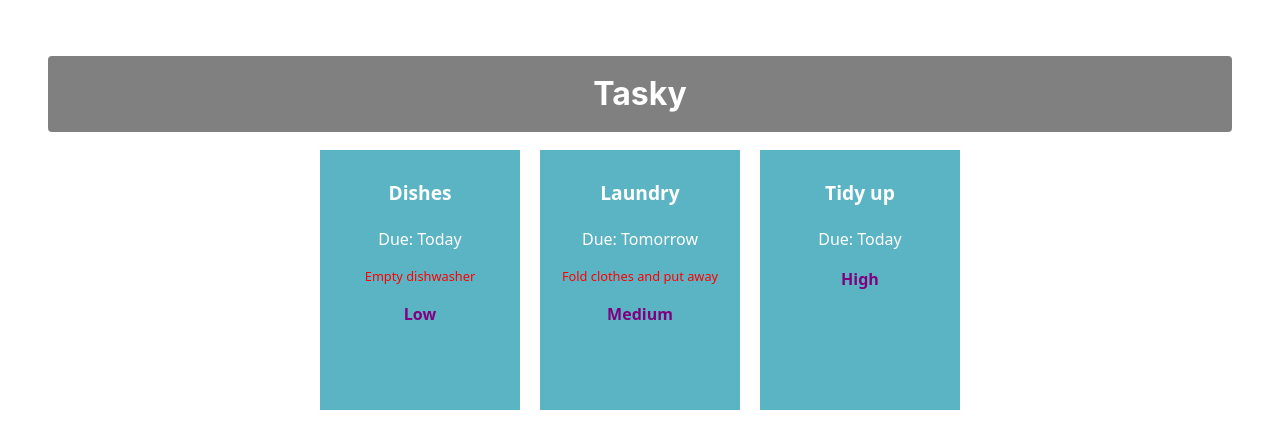
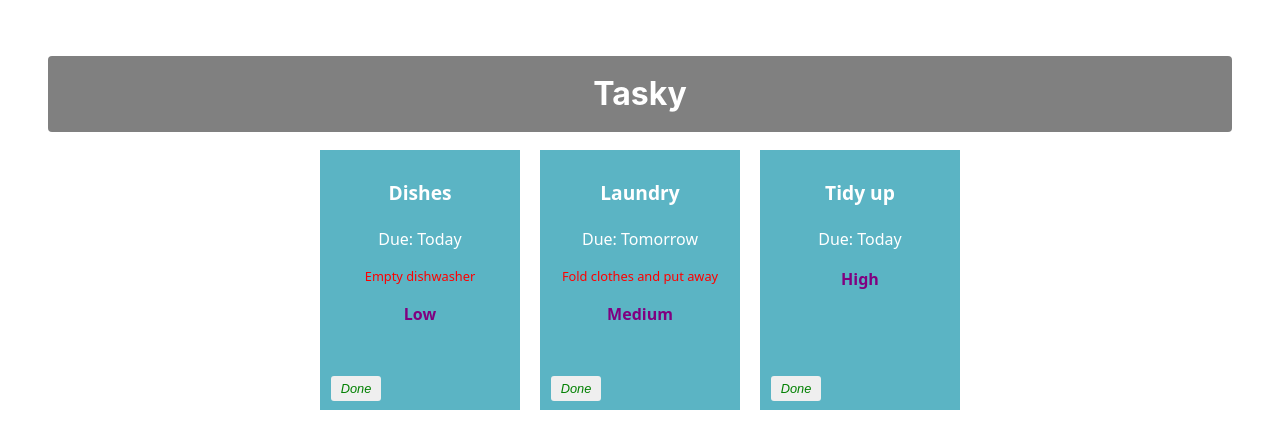
Before and after one commit to NoOne6879/react-basics-lab, a React (Vite) app in the folder tasky/: page / in a window 1280 px wide. Shown: the top 448 px of the page. Built offline with nearby package versions, Linux system fonts and the light colour scheme.

Commit message:
Mark task as done

```diff
--- a/tasky/src/App.css
+++ b/tasky/src/App.css
@@ -51,3 +51,20 @@
   font-weight: bold;
   color: purple;
 }
+
+button {
+  border: none;
+  border-radius: 3px;
+  font-style: italic;
+  font-size: 0.8em;
+  margin: 4px 6px;
+  width: 50px;
+  height: 25px;
+}
+
+.doneButton {
+  position: absolute;
+  bottom: 5px;
+  left: 5px;
+  color: green;
+}
--- a/tasky/src/App.jsx
+++ b/tasky/src/App.jsx
@@ -11,6 +11,7 @@
         description: "Empty dishwasher",
         deadline: "Today",
         priority: "Low",
+        done: false,
       },
       {
         id: 2,
@@ -18,20 +19,35 @@
         description: "Fold clothes and put away",
         deadline: "Tomorrow",
         priority: "Medium",
+        done: false,
       },
-      { id: 3, title: "Tidy up", deadline: "Today", priority: "High" },
+      {
+        id: 3,
+        title: "Tidy up",
+        deadline: "Today",
+        priority: "High",
+        done: false,
+      },
     ],
   });
+
+  const doneHandler = (taskIndex) => {
+    const tasks = [...taskState.tasks];
+    tasks[taskIndex].done = !tasks[taskIndex].done;
+    setTaskState({ tasks });
+  };
 
   return (
     <div className="container">
       <h1>Tasky</h1>
-      {taskState.tasks.map((task) => (
+      {taskState.tasks.map((task, index) => (
         <Task
           title={task.title}
           description={task.description}
           deadline={task.deadline}
           priority={task.priority}
+          done={task.done}
+          markDone={() => doneHandler(index)}
           key={task.id}
         />
       ))}
--- a/tasky/src/components/Task.jsx
+++ b/tasky/src/components/Task.jsx
@@ -1,10 +1,16 @@
 const Task = (props) => {
   return (
-    <div className="card">
+    <div
+      className="card"
+      style={{ backgroundColor: props.done ? "lightgrey" : "#5bb4c4" }}
+    >
       <p className="title">{props.title}</p>
       <p>Due: {props.deadline}</p>
       <p className="description">{props.description}</p>
       <p className="priority">{props.priority}</p>
+      <button onClick={props.markDone} className="doneButton">
+        Done
+      </button>
     </div>
   );
 };
```
